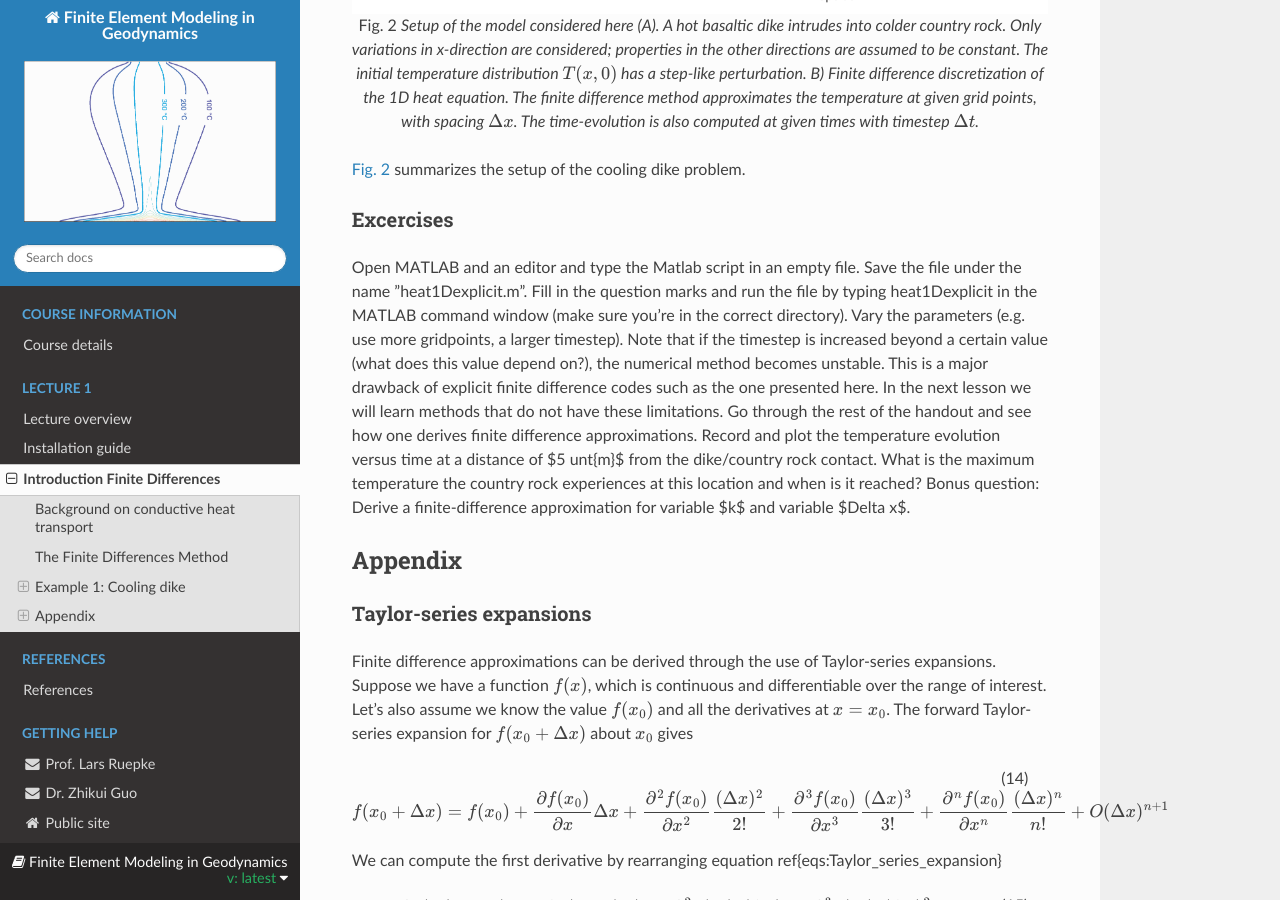
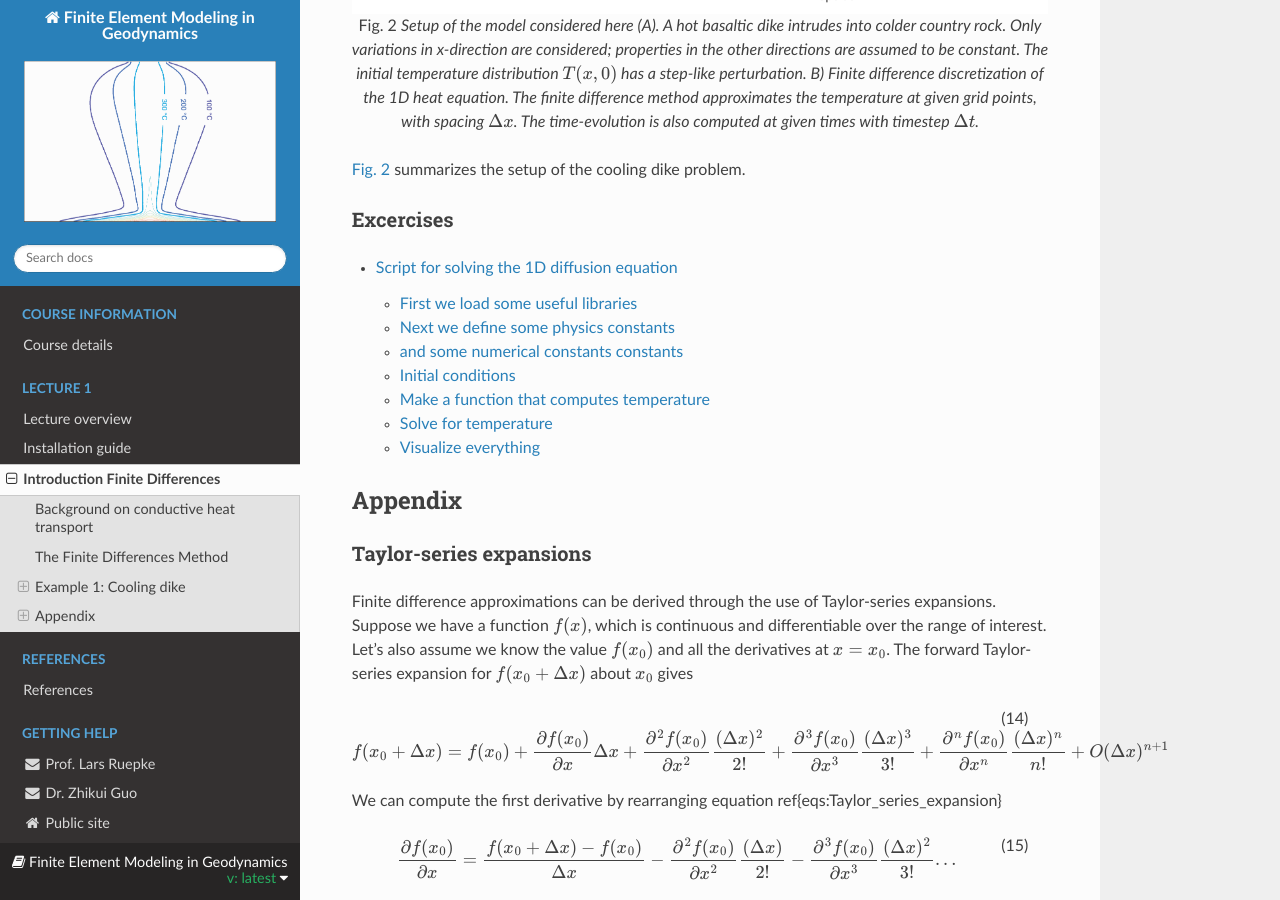
Before and after one commit to lruepke/FEM_lecture, a Sphinx documentation site: the page built from sphinx/source/lecture1/fdm_intro.rst, in a window 1280 px wide and 900 px high, scrolled down 4224 px. Built offline with Sphinx 7.4.7 and the Read the Docs theme 2.0.0, drawn with Linux system fonts in a browser that asks for light colours.

Commit message:
update cooling dike notebook

```diff
--- a/sphinx/source/lecture1/fdm_intro.rst
+++ b/sphinx/source/lecture1/fdm_intro.rst
@@ -178,11 +178,10 @@ In addition, we assume that the temperature far away from the dike center (at :m
 
 Excercises
 ^^^^^^^^^^
-Open MATLAB and an editor and type the Matlab script in an empty file. Save the file under the name ”heat1Dexplicit.m”. Fill in the question marks and run the file by typing heat1Dexplicit in the MATLAB command window (make sure you’re in the correct directory).
-Vary the parameters (e.g. use more gridpoints, a larger timestep). Note that if the timestep is increased beyond a certain value (what does this value depend on?), the numerical method becomes unstable. This is a major drawback of explicit finite difference codes such as the one presented here. In the next lesson we will learn methods that do not have these limitations.
-Go through the rest of the handout and see how one derives finite difference approximations.
-Record and plot the temperature evolution versus time at a distance of $5 \unt{m}$ from the dike/country rock contact. What is the maximum temperature the country rock experiences at this location and when is it reached?
-Bonus question: Derive a finite-difference approximation for variable $k$ and variable $\Delta x$.
+.. toctree::
+    :maxdepth: 2
+
+    jupyter/cooling_dike_1d_fdm.ipynb
 
 Appendix
 --------
```
